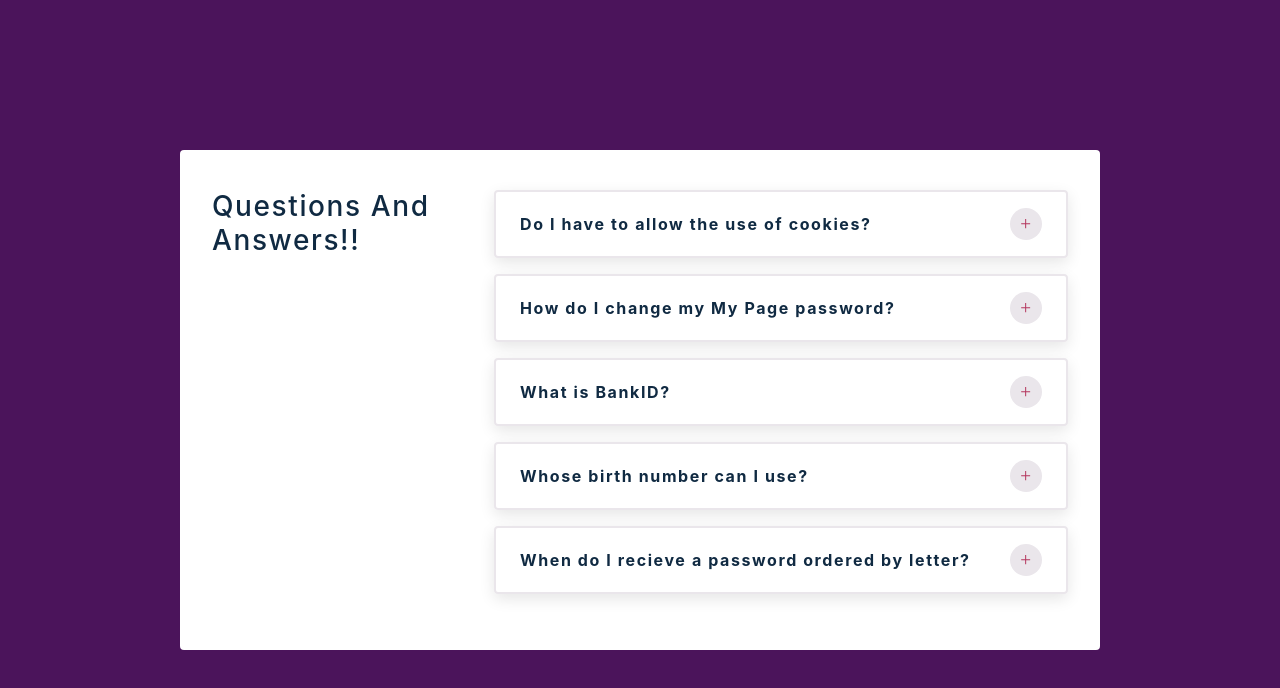
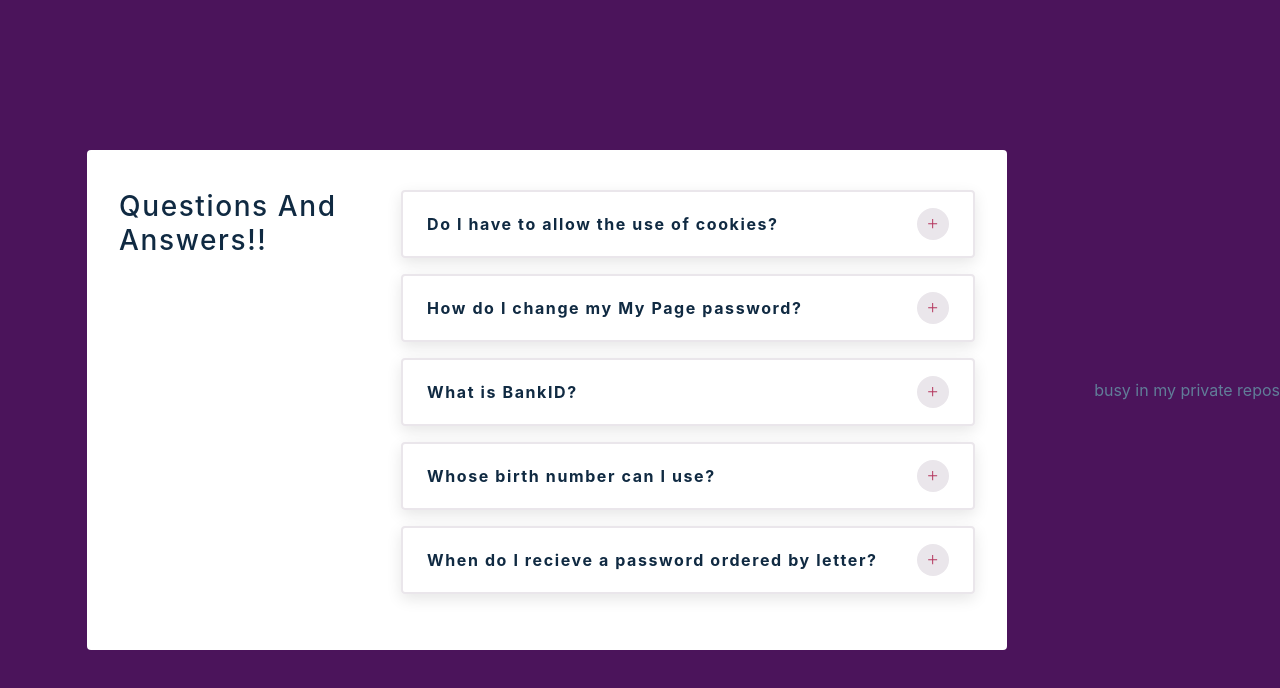
Before and after one commit to Tushar-Maity/Accordion, a React (Create React App) app: page / in a window 1280 px wide. Shown: the top 688 px of the page. Built offline with nearby package versions, Linux system fonts and the light colour scheme.

Commit message:
Update App.js

```diff
--- a/src/App.js
+++ b/src/App.js
@@ -19,6 +19,7 @@ const App = () => {
             }
         </section>
       </div>
+<p>busy in my private repos</p>
     </main>
   );
 }
```
